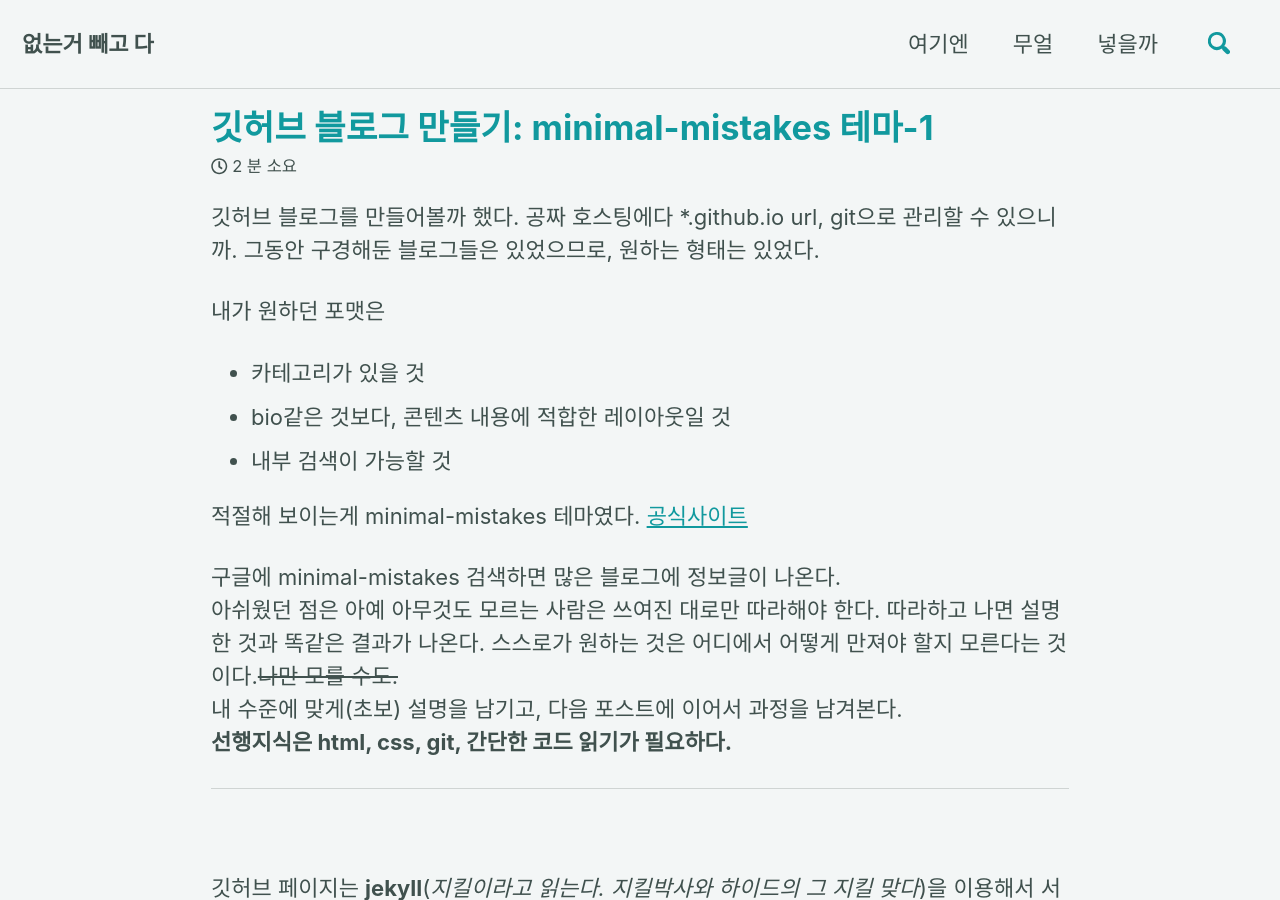
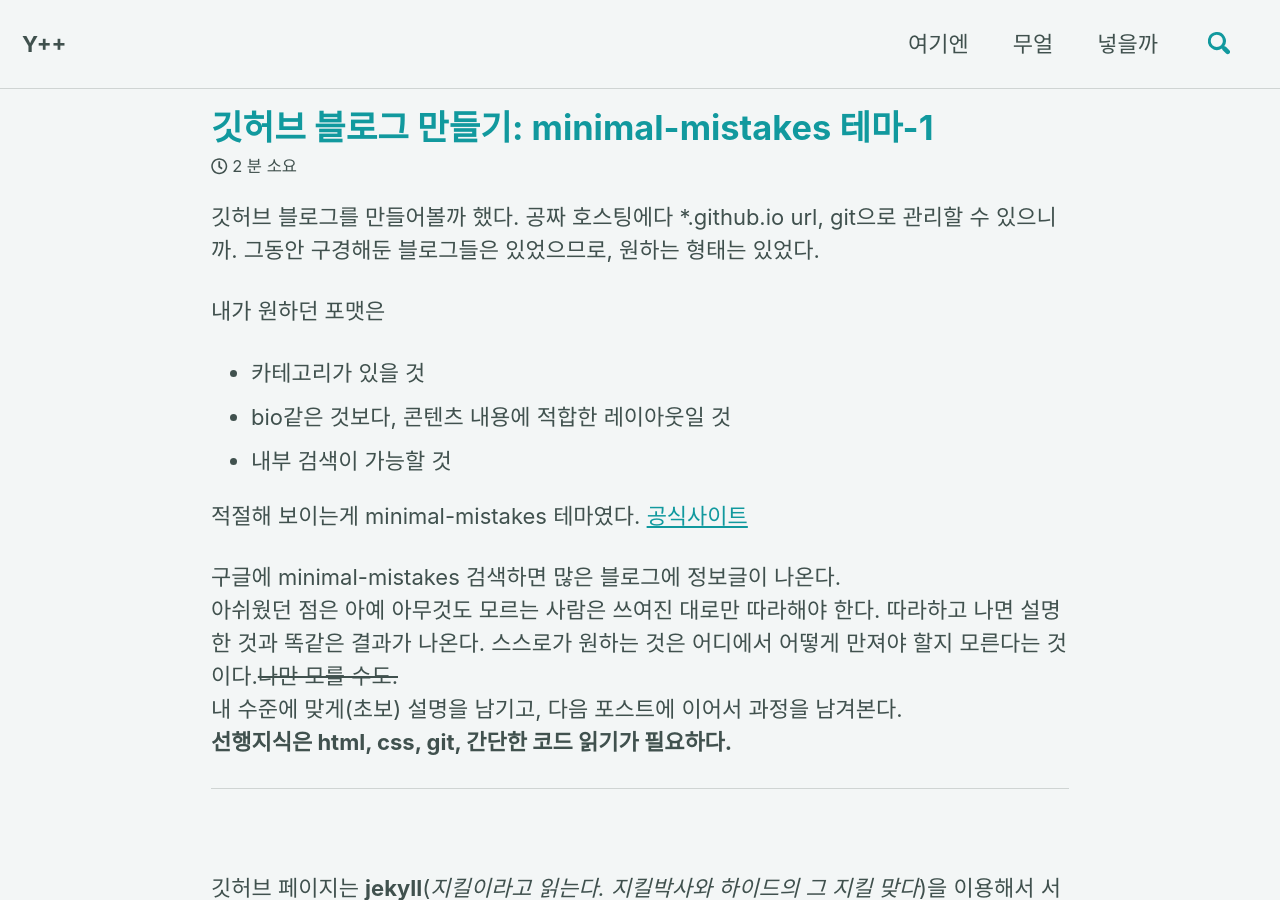
Before and after one commit to andole87/andole87.github.io, a Jekyll site: the page built from _posts/2019-03-07-makeblog-themeof-minimal-mistakes-1.md, in a window 1280 px wide and 900 px high. Built offline with Jekyll 4.4.1, drawn with Linux system fonts in a browser that asks for light colours; cached includes are drawn as plain includes; comment, search, counter and statistics services are not loaded.

```diff
--- a/_config.yml
+++ b/_config.yml
@@ -16,12 +16,12 @@ minimal_mistakes_skin    : "mint" # "air", "aqua", "contrast", "dark", "dirt", "
 
 # Site Settings
 locale                   : "ko-KR"
-title                    : "없는거 빼고 다"
+title                    : "Y++"
 title_separator          : "-"
-name                     : "andole87"
+name                     : "빼빼"
 description              : ""
-url                      : # the base hostname & protocol for your site e.g. "https://mmistakes.github.io"
-baseurl                  : # the subpath of your site, e.g. "/blog"
+url                      : #"https://andole87.github.io" # the base hostname & protocol for your site e.g. "https://mmistakes.github.io"
+baseurl                  : #"/blog" # the subpath of your site, e.g. "/blog"
 repository               : # GitHub username/repo-name e.g. "mmistakes/minimal-mistakes"
 teaser                   : # path of fallback teaser image, e.g. "/assets/images/500x300.png"
 logo                     : # path of logo image to display in the masthead, e.g. "/assets/images/88x88.png"
@@ -29,9 +29,9 @@ masthead_title           : # overrides the website title displayed in the masthe
 # breadcrumbs            : false # true, false (default)
 words_per_minute         : 200
 comments:
-  provider               : # false (default), "disqus", "discourse", "facebook", "google-plus", "staticman", "staticman_v2", "utterances", "custom"
+  provider               : "disqus" # false (default), "disqus", "discourse", "facebook", "google-plus", "staticman", "staticman_v2", "utterances", "custom"
   disqus:
-    shortname            : # https://help.disqus.com/customer/portal/articles/466208-what-s-a-shortname-
+    shortname            : "https-andole87-github-io" # https://help.disqus.com/customer/portal/articles/466208-what-s-a-shortname-
   discourse:
     server               : # https://meta.discourse.org/t/embedding-discourse-comments-via-javascript/31963 , e.g.: meta.discourse.org
   facebook:
```
Also changed, not shown: _posts/2019-03-07-makeblog-themeof-minimal-mistakes-1.md (+1 -1 lines).
